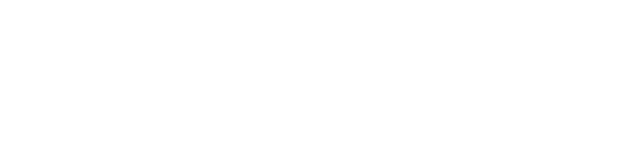
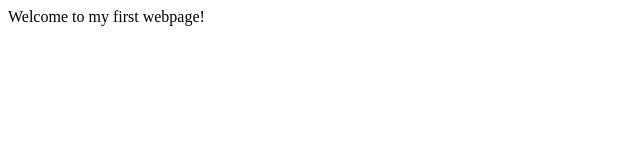
Before and after one commit to ga9606/ga9606.github.io, a plain HTML site: page index.html in a window 1280 px wide. Shown: the whole page, without its empty margins (0-640 px from the left). Drawn offline with Linux system fonts and the light colour scheme.

Commit message:
Add files via upload

```diff
--- a/index.html
+++ b/index.html
@@ -5,5 +5,6 @@
 	<meta charset="utf-8">
 </head>
 <body>
+	Welcome to my first webpage!
 </body>
 </html>
```
